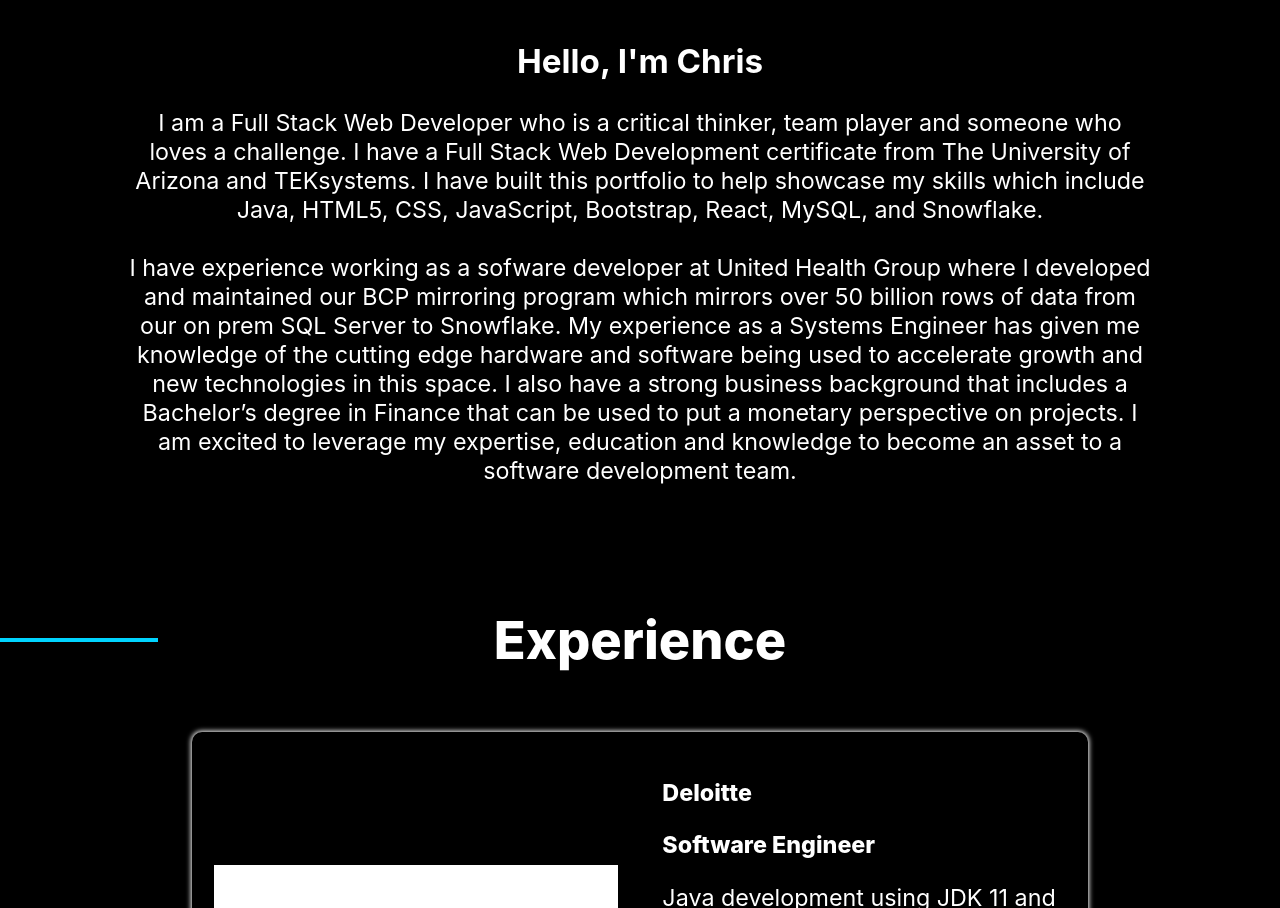
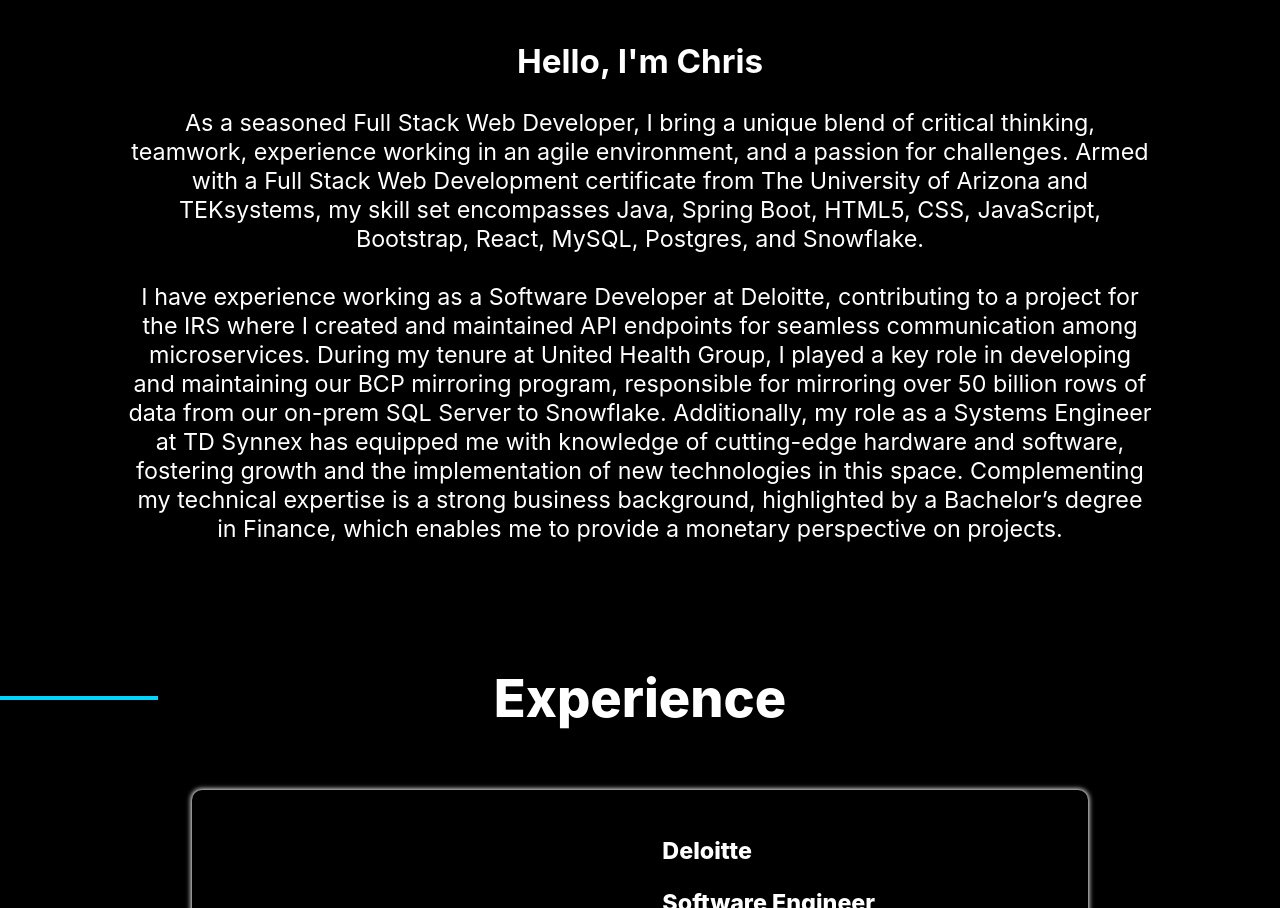
Before and after one commit to Bearpaw11/cbportfolio, a React (Create React App) app: page / in a window 1280 px wide. Shown: the part 1079-1987 px from the top of the page. Built offline with nearby package versions, Linux system fonts and the light colour scheme.

Commit message:
updated about

```diff
--- a/src/components/About/About.js
+++ b/src/components/About/About.js
@@ -10,10 +10,10 @@
         <div className={classes.Text}>
           <h2>Hello, I'm Chris</h2>
           <p>
-          I am a Full Stack Web Developer who is a critical thinker, team player and someone who loves a challenge. I have a Full Stack Web Development certificate from The University of Arizona and TEKsystems. I have built this portfolio to help showcase my skills which include Java, HTML5, CSS, JavaScript, Bootstrap, React, MySQL, and Snowflake.
+          As a seasoned Full Stack Web Developer, I bring a unique blend of critical thinking, teamwork, experience working in an agile environment, and a passion for challenges. Armed with a Full Stack Web Development certificate from The University of Arizona and TEKsystems, my skill set encompasses Java, Spring Boot, HTML5, CSS, JavaScript, Bootstrap, React, MySQL, Postgres, and Snowflake.
           <br/>
           <br/>
-          I have experience working as a sofware developer at United Health Group where I developed and maintained our BCP mirroring program which mirrors over 50 billion rows of data from our on prem SQL Server to Snowflake. My experience as a Systems Engineer has given me knowledge of the cutting edge hardware and software being used to accelerate growth and new technologies in this space. I also have a strong business background that includes a Bachelor’s degree in Finance that can be used to put a monetary perspective on projects. I am excited to leverage my expertise, education and knowledge to become an asset to a software development team.
+          I have experience working as a Software Developer at Deloitte, contributing to a project for the IRS where I created and maintained API endpoints for seamless communication among microservices. During my tenure at United Health Group, I played a key role in developing and maintaining our BCP mirroring program, responsible for mirroring over 50 billion rows of data from our on-prem SQL Server to Snowflake. Additionally, my role as a Systems Engineer at TD Synnex has equipped me with knowledge of cutting-edge hardware and software, fostering growth and the implementation of new technologies in this space. Complementing my technical expertise is a strong business background, highlighted by a Bachelor’s degree in Finance, which enables me to provide a monetary perspective on projects.
           </p>
         </div>
         {/* <div className={classes.Photo}>
```
